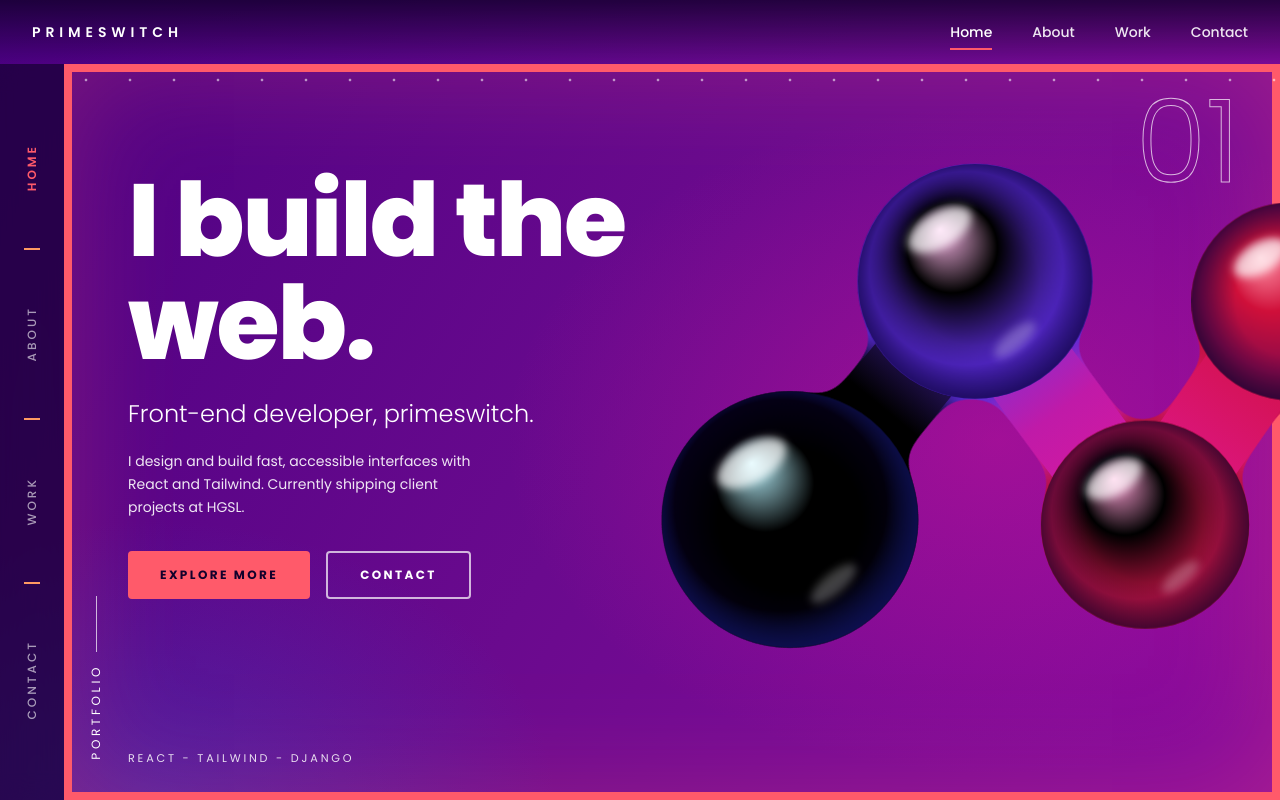
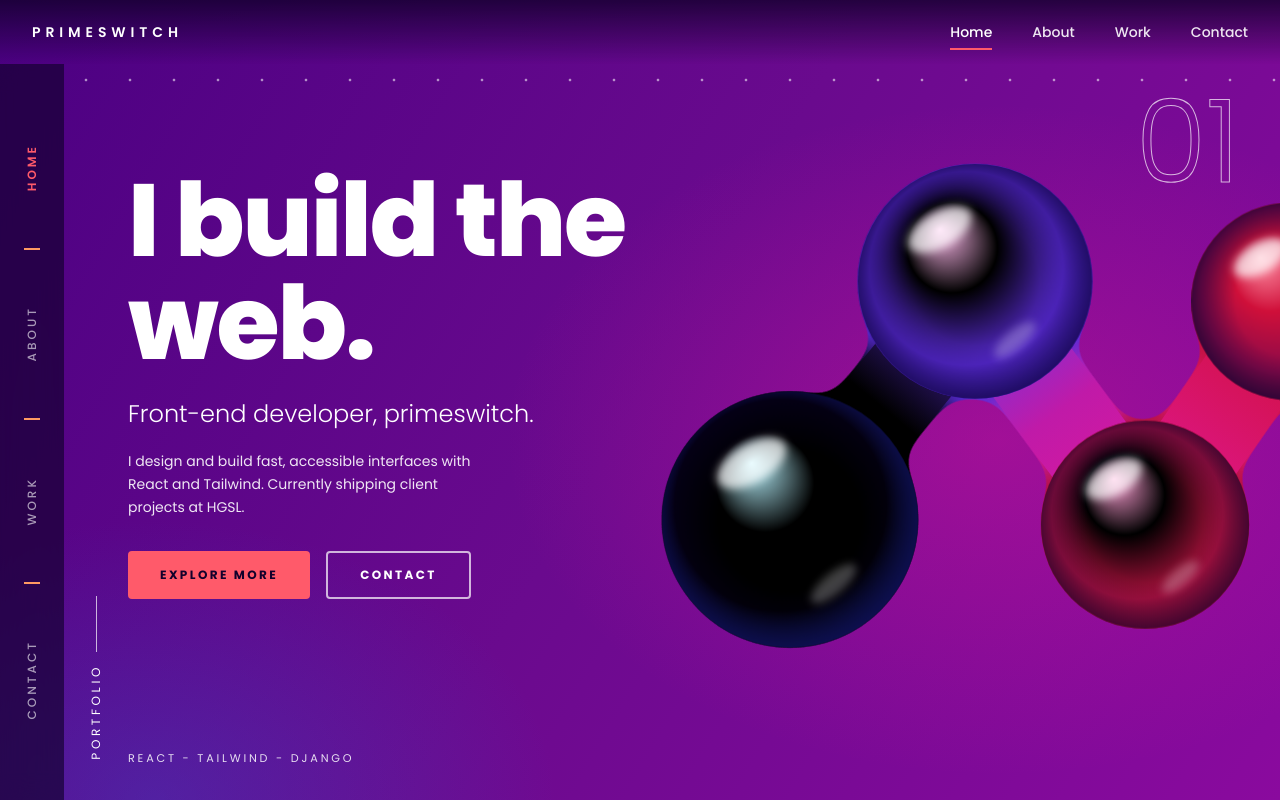
Before and after one commit to Primate2580/my_developer_portfolio, a React (Vite) app: page / in a window 1280 px wide. Shown: the top 800 px of the page. Built offline with nearby package versions, Linux system fonts and the light colour scheme.

Commit message:
style(hero): remove coral frame around the hero

```diff
--- a/src/components/Hero.jsx
+++ b/src/components/Hero.jsx
@@ -36,12 +36,8 @@ export default function Hero() {
         // -ml pulls the background under the translucent rail (see Phase 1 note)
         className="relative -ml-(--rail-width) min-h-svh overflow-hidden bg-ink"
       >
-        {/* Background gradient + coral frame (decorative) */}
+        {/* Background gradient (decorative) */}
         <div aria-hidden="true" className="hero-bg absolute inset-0" />
-        <div
-          aria-hidden="true"
-          className="hero-frame pointer-events-none absolute bottom-0 left-(--rail-width) right-0 top-(--header-h)"
-        />
 
         {/* Big outlined numeral, top right */}
         <span
--- a/src/index.css
+++ b/src/index.css
@@ -115,7 +115,7 @@
 }
 
 /* ------------------------------------------------------------------
-   Hero background + coral frame (Phase 2)
+   Hero background (Phase 2)
 ------------------------------------------------------------------ */
 @layer components {
   .hero-bg {
@@ -124,20 +124,4 @@
       radial-gradient(45% 50% at 12% 100%, rgb(47 91 216 / 0.3), transparent 70%),
       linear-gradient(120deg, var(--color-violet-deep) 0%, #6a0a8e 50%, var(--color-violet) 100%);
   }
-
-  /* Subtle coral edge glow on small screens... */
-  .hero-frame {
-    box-shadow:
-      inset 0 0 0 2px rgb(255 90 106 / 0.5),
-      inset 0 0 60px rgb(255 90 106 / 0.18);
-  }
-
-  /* ...a proper coral frame on large screens, like Reference 1 */
-  @media (min-width: 64rem) {
-    .hero-frame {
-      box-shadow:
-        inset 0 0 0 8px var(--color-coral),
-        inset 0 0 120px rgb(255 90 106 / 0.28);
-    }
-  }
 }
```
